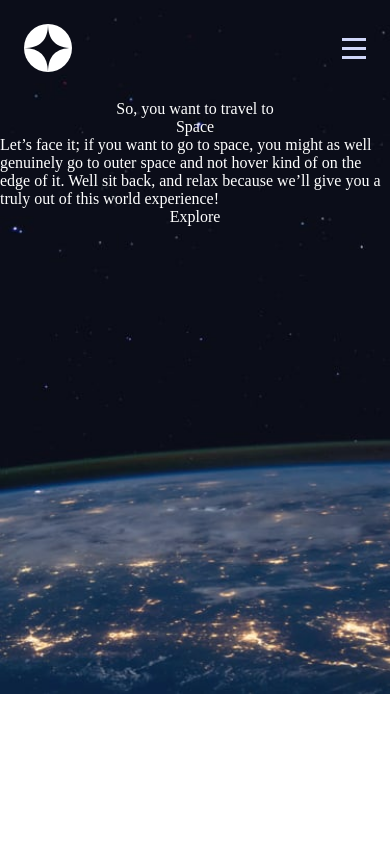
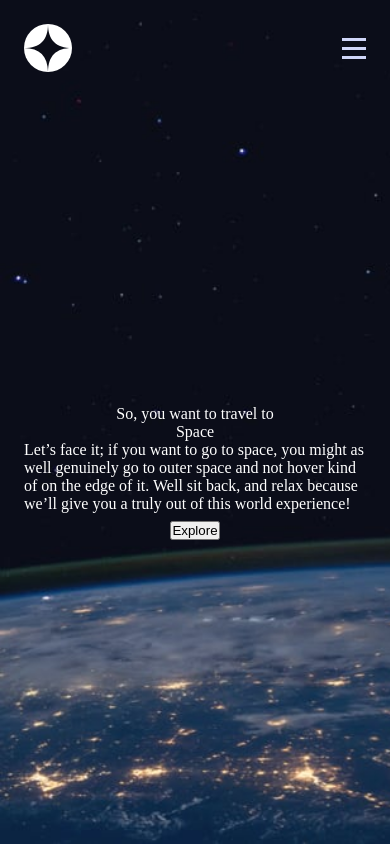
Before and after one commit to bacdalin/space-tourism-website, a React (Vite) app: page / in a window 390 px wide. Built offline with nearby package versions, Linux system fonts and the light colour scheme; a web font is replaced by a local one.

Commit message:
added the toggle functionality for the hamburger menu

```diff
--- a/src/components/NavBar.jsx
+++ b/src/components/NavBar.jsx
@@ -3,14 +3,33 @@ import logo from '../assets/shared/logo.svg';
 import hamburger from '../assets/shared/icon-hamburger.svg';
 import closeIcon from '../assets/shared/icon-close.svg';
 import NavItems from './NavItems';
+import { useEffect, useState } from 'react';
 
 const NavBar = () => {
+    // Toggle on and off the hamburger menu
+    const [isToggled, setIsToggled] = useState(false); //Track if the hamburger menu is toggled
+
+    const hamburgerToggleHandler = () => {
+        setIsToggled(prevState => !prevState);
+    };
+
+    // Close the menu when Escape key is pressed
+    useEffect(() => {
+        const handleEscape = (e) => {
+            if (e.key === 'Escape' && isToggled) {
+                setIsToggled(false);
+            }
+        };
+        window.addEventListener('keydown', handleEscape);
+        return () => window.removeEventListener('keydown', handleEscape);
+    }, [isToggled])
+
     return (
         <nav>
-            <div className='nav-container flex'>
-                <div className='logo-container flex'>
+            <div className='nav-container d-flex'>
+                <div className='logo-container d-flex'>
                     <Link to="#">
-                        <img src={logo} alt=" " />
+                        <img src={logo} alt="Logo" />
                     </Link>
                     <div className='nav-line'></div>
                 </div>
@@ -19,14 +38,19 @@ const NavBar = () => {
                 </div>
 
                 {/* Hamburger Menu */}
-                <div className='hamburger-icon toggle-on'>
-                    <img src={hamburger} alt="Hamburger Menu" />
-                </div>
-                <div className='hamburger-menu-contianer toggle-off'>
-                    <div className='close-hamburger-icon'>
+                <button
+                    className='hamburger-icon'
+                    aria-expanded={isToggled}
+                    onClick={hamburgerToggleHandler}
+                >
+                    <img src={isToggled ? closeIcon : hamburger} alt={isToggled ? 'Close Menu' : 'Open Menu'} />
+                </button>
+                <div className={`hamburger-menu-container ${isToggled ? 'open' : ''}`}>
+                    {/* Give the hmaburger menu container the class 'open' when it is open */}
+                    {/* <div className='close-hamburger-icon' onClick={hamburgerToggleHandler}>
                         <img src={closeIcon} alt="Close Hamburger Menu" />
-                    </div>
-                    <div className='hamburger-nav-list-contianer text-preset-8 flex'>
+                    </div> */}
+                    <div className='hamburger-nav-list-container text-preset-8 d-flex'>
                         <NavItems />
                     </div>
                 </div>
--- a/src/css/style.css
+++ b/src/css/style.css
@@ -79,8 +79,12 @@ strong {
   color: #0B0D17;
 }
 
-.flex {
+.d-flex {
   display: flex;
+}
+
+.d-none {
+  display: none;
 }
 
 * {
@@ -89,10 +93,23 @@ strong {
   padding: 0;
 }
 
-.nav-line {
-  display: none;
+body {
+  color: #ffffff;
+  background: url("../assets/home/background-home-mobile.jpg") no-repeat;
+  background-size: cover;
 }
 
+.wrapper {
+  display: flex;
+  flex-direction: column;
+  height: 100vh;
+}
+
+a {
+  color: #ffffff;
+}
+
+.nav-line,
 .nav-list-container-lg-screen {
   display: none;
 }
@@ -108,42 +125,42 @@ strong {
 }
 .nav-container .hamburger-icon {
   padding-right: 1.5rem;
+  z-index: 10;
+  background: none;
+  border: none;
 }
-.nav-container .hamburger-menu-contianer {
+.nav-container .hamburger-menu-container {
   background-color: rgba(255, 255, 255, 0.05);
   backdrop-filter: blur(40px);
-  position: absolute;
-  right: 0;
+  position: fixed;
+  right: -70%;
   top: 0;
   width: 70%;
   height: 100vh;
-  display: none;
   flex-direction: column;
-  gap: 3rem;
+  padding-top: 9.25rem;
   padding-left: 2rem;
+  transition: right 0.3s ease-in-out;
 }
-.nav-container .hamburger-menu-contianer .close-hamburger-icon {
-  align-self: flex-end;
-  padding: 2rem 1.5rem 2rem 0;
+.nav-container .hamburger-menu-container.open {
+  right: 0;
 }
-.nav-container .hamburger-menu-contianer .hamburger-nav-list-contianer {
+.nav-container .hamburger-menu-container .hamburger-nav-list-container {
   flex-direction: column;
   gap: 2rem;
-}
-
-body {
-  color: #ffffff;
-  background: url("../assets/home/background-home-mobile.jpg") no-repeat;
-  background-size: cover;
-}
-
-a {
-  color: #ffffff;
 }
 
 .hero-container, .hero-text-wrapper {
   flex-direction: column;
   align-items: center;
+  justify-content: center;
+}
+
+.hero-container {
+  flex: 1;
+  padding: 1.5rem;
+  gap: 0.5rem;
+  height: 100%;
 }
 
 @media (min-width: 48rem) {
--- a/src/pages/HomePage.jsx
+++ b/src/pages/HomePage.jsx
@@ -1,20 +1,18 @@
 
 const HomePage = () => {
   return (
-    <div className="hero-wrapper">
-        <div className="flex hero-container">
-            <div className="flex hero-text-wrapper">
+    // <div className="hero-wrapper">
+        <div className="d-flex hero-container">
+            <div className="d-flex hero-text-wrapper">
                 <div>So, you want to travel to</div>
                 <div>Space</div>
                 <div>Let’s face it; if you want to go to space, you might as well genuinely go to outer space and not hover kind of on the edge of it. Well sit back, and relax because we’ll give you a truly out of this world experience!</div>
             </div>
-            <div className="flex btn-wrapper">
-                <div>
-                    <div className="main-btn">Explore</div>
-                </div>
+            <div className="d-flex btn-wrapper">
+                <button className="main-btn">Explore</button>
             </div>
         </div>
-    </div>
+    // </div>
   )
 }
 
--- a/src/scss/_utilities.scss
+++ b/src/scss/_utilities.scss
@@ -1,3 +1,7 @@
-.flex {
+.d-flex {
     display: flex;
 }
+
+.d-none {
+    display: none;
+}
--- a/src/scss/style.scss
+++ b/src/scss/style.scss
@@ -8,50 +8,63 @@
     padding: 0;
 }
 
-// NAV BAR
-.nav-line {
-    display: none;
+body {
+
+    color: $primary-color;
+    background: url('../assets/home/background-home-mobile.jpg') no-repeat;
+    background-size: cover;
 }
 
+.wrapper {
+    display: flex;
+    flex-direction: column;
+    height: 100vh;
+}
+
+a {
+    color: $primary-color;
+}
+
+// NAV BAR
+.nav-line,
 .nav-list-container-lg-screen {
     display: none;
 }
 
 .nav-container {
-    // display: flex;
     justify-content: space-between;
     align-items: center;
     padding: px-to-rem(24) 0;
 
     .logo-container {
         padding-left: px-to-rem(24);
-        // display: flex;
         align-items: center;
     }
 
     .hamburger-icon {
         padding-right: px-to-rem(24);
+        z-index: 10;
+        background: none;
+        border: none;
     }
 
-    .hamburger-menu-contianer {
+    .hamburger-menu-container {
         @include bg-blur;
-        position: absolute;
-        right: 0;
+        position: fixed;
+        right: -70%; // Hide the hamburger menu items by default
         top: 0;
         width: 70%;
         height: 100vh;
-        display: none;
         flex-direction: column;
-        gap: px-to-rem(48);
+        padding-top: px-to-rem(148);
         padding-left: px-to-rem(32);
+        transition: right 0.3s ease-in-out; // Sliding transition for the hamburger menu
 
-        .close-hamburger-icon {
-            align-self: flex-end;
-            padding: px-to-rem(32) px-to-rem(24) px-to-rem(32) 0;
+        &.open {
+            right: 0;
         }
 
-        .hamburger-nav-list-contianer {
-            // display: flex;
+        .hamburger-nav-list-container {
             flex-direction: column;
             gap: px-to-rem(32);
         }
@@ -59,20 +72,22 @@
 }
 
 // HOMEPAGE
-body {
-    color: $primary-color;
-    background: url('../assets/home/background-home-mobile.jpg') no-repeat;
-    background-size: cover;
-}
-
-a {
-    color: $primary-color;
-}
-
 .hero-container, .hero-text-wrapper {
     flex-direction: column;
     align-items: center;
+    justify-content: center;
 }
+
+.hero-container {
+    flex: 1;
+    padding: px-to-rem(24);
+    gap: px-to-rem(8);
+    height: 100%;
+}
+
+// .hero-text-wrapper, .btn-wrapper {
+//     align-self: stretch;
+// }
 
 
 
```
Also changed, not shown: 1 other file (tests, documents, lock files or other folders).
